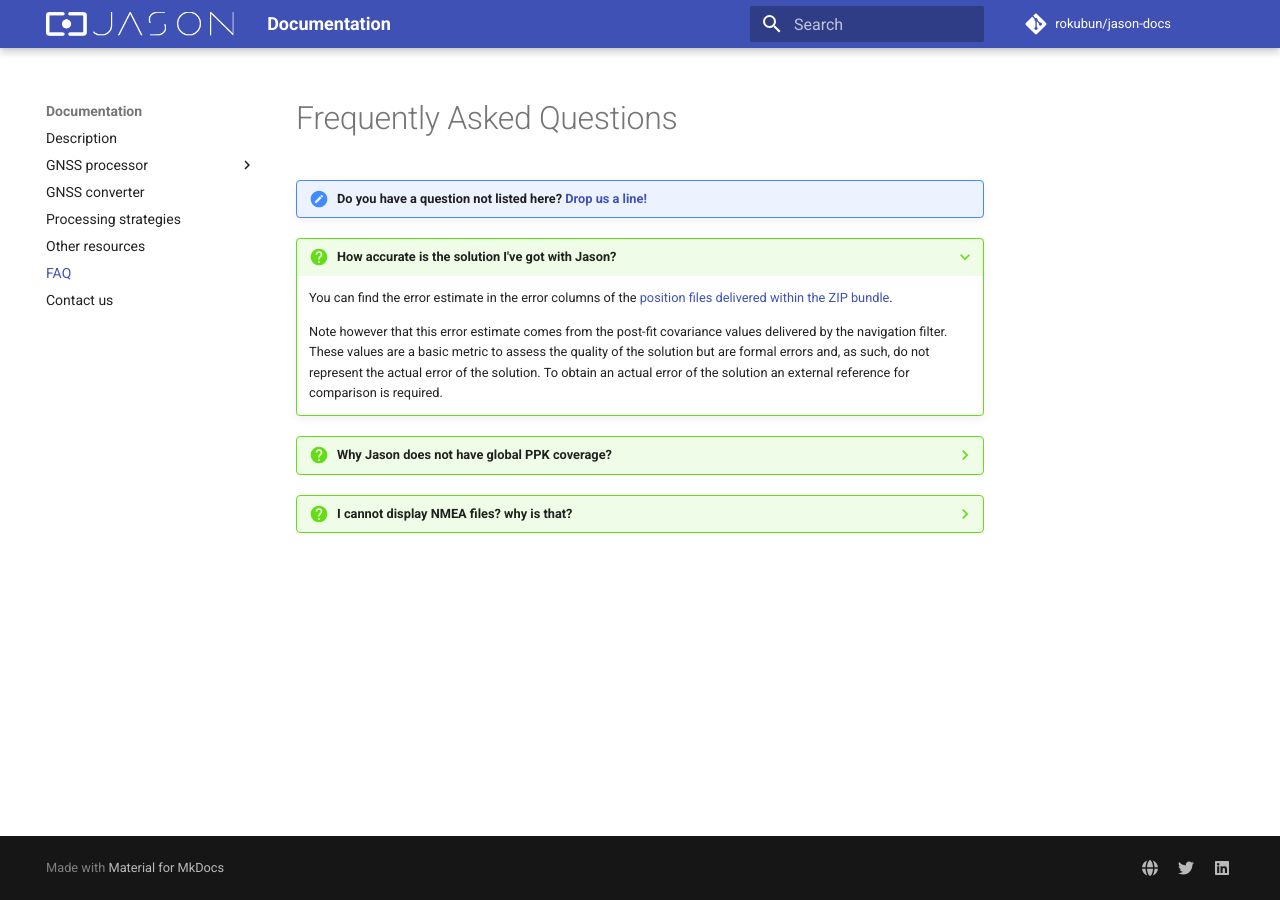
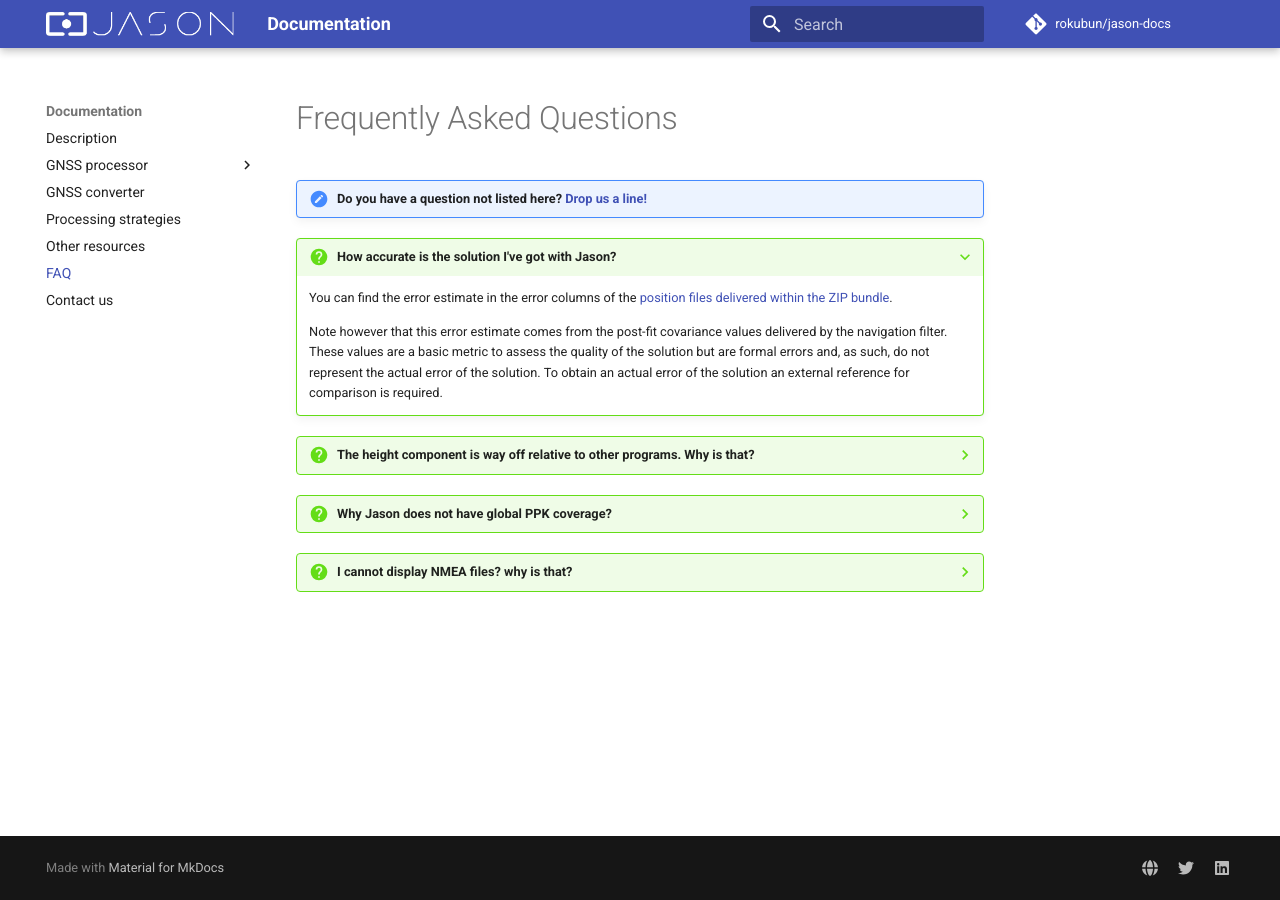
Before and after one commit to rokubun/jason-docs, an MkDocs documentation site: the page built from docs/faq.md, in a window 1280 px wide. Built offline with MkDocs 1.6.1 and Material for MkDocs 9.7.7, drawn with Linux system fonts in a browser that asks for light colours; some web fonts are replaced; comment, search, counter and statistics services are not loaded; some of the changed lines change nothing that is shown.

Commit message:
feat: add faq on ellipsoid/geoid height

```diff
--- a/docs/faq.md
+++ b/docs/faq.md
@@ -11,6 +11,17 @@
     to assess the quality of the solution but are formal errors and, as such, do not represent
     the actual error of the solution. To obtain an actual error of the solution an
     external reference for comparison is required.
+
+??? question "The height component is way off relative to other programs. Why is that?"
+    Please note that the solution provided by Jason is expressed in **WGS84**
+    coordinates. Therefore, the altitude is referred to the WGS84 reference
+    **ellipsoid**. If you compare this solution against the solution from
+    third-party programs that provide the solution in other reference frames
+    based on the geoid (instead of WGS84 ellipsoid), you will find large
+    discrepancies in the altitude component.
+
+    You can find the geoid height relative to the WGS84 ellipsoid in external tools such as
+    [UNAVCO's Geoid Height Calculator](https://www.unavco.org/software/geodetic-utilities/geoid-height-calculator/geoid-height-calculator.html).
 
 ??? question "Why Jason does not have global PPK coverage?"
     We rely on a series of more than 70 public world-wide, national and regional
```
